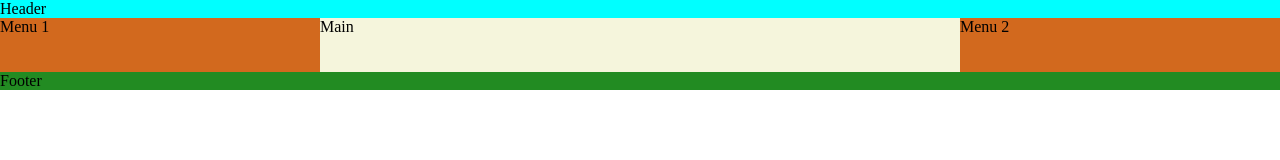
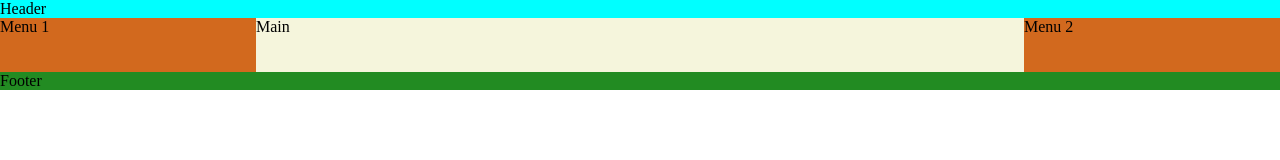
Before and after one commit to N-H-U-A-C/formation-css-exos, a plain HTML site: page exo02/index.html in a window 1280 px wide. Drawn offline with Linux system fonts and the light colour scheme.

Commit message:
update exo 02

```diff
--- a/exo02/style.css
+++ b/exo02/style.css
@@ -6,12 +6,12 @@
 
 .grid-container {
     display: grid;
-    grid-template-columns: 1fr 1fr 1fr 1fr;
+    grid-template-columns: 1fr 3fr 1fr;
     grid-template-rows: 1fr 3fr 1fr;
     grid-template-areas:
-        "header header header header"
-        "menu1 main main menu2"
-        "footer footer footer footer";
+        "header header header"
+        "menu1 main menu2"
+        "footer footer footer";
 }
 
 header {
```
